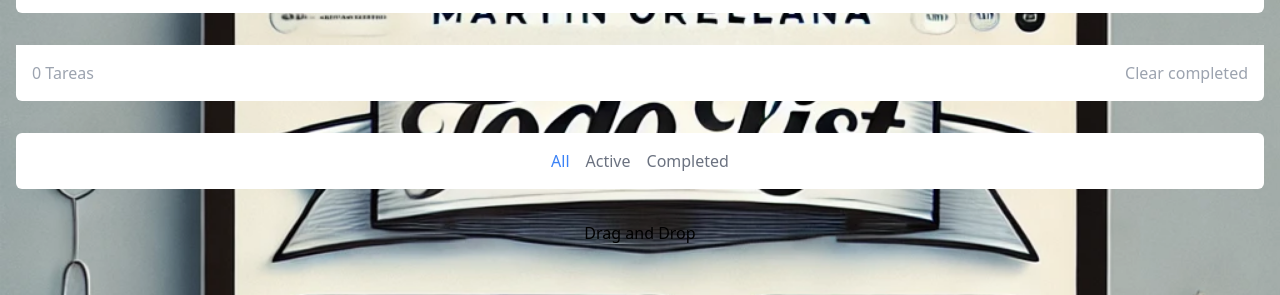
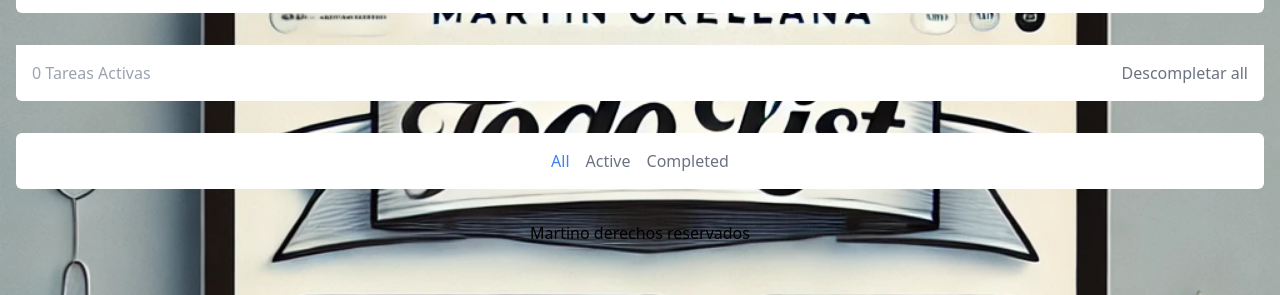
Before and after one commit to martinoremonje/formularioReact, a React (Vite) app: page / in a window 1280 px wide. Shown: the part 131-426 px from the top of the page. Built offline with nearby package versions, Linux system fonts and the light colour scheme.

Commit message:
cambios al completed

```diff
--- a/src/App.jsx
+++ b/src/App.jsx
@@ -24,7 +24,8 @@ const App = () =>{
     if(title.trim() == ""){
       e.target.reset();
       return alert("Rellena el todo bro")
-    }
+    };
+
 
     const isIn = todos.some(todo=>todo.title === title)
     if(isIn){
@@ -74,7 +75,7 @@ const App = () =>{
 
     </main>
       <footer className="mt-8 text-center">
-       <p>Drag and Drop</p>
+       <p>Martino derechos reservados</p>
       </footer>
 
     </div>
--- a/src/components/TodoComputed.jsx
+++ b/src/components/TodoComputed.jsx
@@ -1,8 +1,8 @@
 const TodoComputed = ({todos, setTodos}) => {
     return (
     <section className="flex justify-between px-4 py-4 bg-white rounded-b-md">
-      <span className="text-gray-400">{todos.filter(todo => !todo.completed).length} Tareas </span>
-      <button onClick={()=>{todos.length ? setTodos(todos.filter(todo => !todo.completed)) : alert("add a Todo washin")}} className="text-gray-400">Clear completed</button>
+      <span className="text-gray-400">{todos.filter(todo => !todo.completed).length} Tareas Activas </span>
+      <button onClick={()=>{todos.length ? setTodos(todos.map(todo => todo.completed ? {...todo, completed: false} : todo)) : alert("add a Todo washin")}} className="text-gray-500 hover:text-blue-500">Descompletar all</button>
     </section>
     )
  };
```
